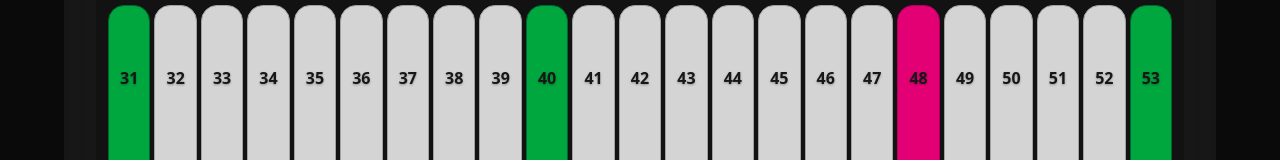
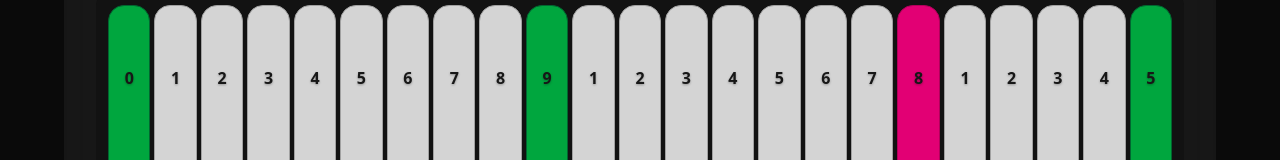
Before and after one commit to Shaunathon/makam-keyboard, a React (Vite) app: page / in a window 1280 px wide. Shown: the part 528-688 px from the top of the page. Built offline with nearby package versions, Linux system fonts and the light colour scheme.

Commit message:
changes from absolute steps (in koma) to intervals (in koma)

```diff
--- a/src/FiftyThreeTETKeyboard.tsx
+++ b/src/FiftyThreeTETKeyboard.tsx
@@ -81,18 +81,33 @@ const CESNI_OPTIONS: CesniChoice[] = CESNI_OPTIONS_RAW
   .slice()
   .sort((a, b) => a.label.localeCompare(b.label, undefined, { sensitivity: 'base' }));
 
-// Custom parser for 0..31 (relative steps)
+// Custom parser: intervals (koma jumps). Example "8 5 9 9" -> [0, 8, 13, 22, 31]
 function parseStepList(s: string): { steps: number[]; error: string | null } {
   if (!s.trim()) return { steps: [], error: null };
+
   const tokens = s.split(/[^0-9]+/).filter(Boolean);
-  const nums: number[] = [];
+  const intervals: number[] = [];
+
   for (const t of tokens) {
     const n = Number(t);
     if (!Number.isInteger(n)) return { steps: [], error: `Non-integer token: '${t}'` };
-    if (n < 0 || n > 31) return { steps: [], error: `Out of range: ${n} (use 0–31)` };
-    nums.push(n);
+    if (n < 0 || n > 31) return { steps: [], error: `Out of range interval: ${n} (use 0–31)` };
+    intervals.push(n);
   }
-  const uniq = Array.from(new Set(nums)).sort((a, b) => a - b);
+
+  // Build cumulative absolute steps, starting from base = 0
+  const steps: number[] = [0];
+  let acc = 0;
+  for (const jump of intervals) {
+    acc += jump;
+    if (acc > 31) return { steps: [], error: `Sum exceeds max step 31 (hit ${acc}).` };
+    steps.push(acc);
+  }
+
+  // De-duplicate while preserving order (in case user typed a 0 interval)
+  const uniq: number[] = [];
+  for (const v of steps) if (!uniq.includes(v)) uniq.push(v);
+
   return { steps: uniq, error: null };
 }
 
@@ -242,6 +257,48 @@ function KomaKeyboard(props: KomaKeyboardProps) {
     justCells.map((lbl, i) => (lbl ? (startStep + i) : -1)).filter(i => i >= 0)
   ), [justCells, startStep]);
 
+  //Calculating relative distance in koma for key labels
+  const deltaFromPrevCesni = React.useMemo(() => {
+    const highlights = Array.from(cesniAbsSteps)
+      .filter(s => s >= startStep && s <= endStep)
+      .sort((a, b) => a - b);
+
+    const m = new Map<number, number>();
+
+    if (highlights.length === 0) {
+      for (let s = startStep; s <= endStep; s++) m.set(s, s);
+      return m;
+    }
+
+    let hiIdx = 0;
+
+    for (let s = startStep; s <= endStep; s++) {
+      // advance to the greatest highlight <= s
+      while (hiIdx + 1 < highlights.length && highlights[hiIdx + 1] <= s) {
+        hiIdx++;
+      }
+
+      if (s < highlights[0]) {
+        // below the first highlight: define as 0 (tweak if you want a different behavior)
+        m.set(s, 0);
+        continue;
+      }
+
+      const atHighlight = s === highlights[hiIdx];
+
+      if (atHighlight) {
+        // distance from previous highlighted step (or 0 if this is the first)
+        const prevIdx = hiIdx - 1;
+        m.set(s, prevIdx >= 0 ? highlights[hiIdx] - highlights[prevIdx] : 0);
+      } else {
+        // distance from the greatest highlighted step below s
+        m.set(s, s - highlights[hiIdx]);
+      }
+    }
+
+    return m;
+  }, [cesniAbsSteps, startStep, endStep]);
+
   return (
     <div className="rounded-2xl bg-neutral-900 p-4 shadow-inner space-y-3">
       {title && <div className="text-sm text-neutral-300 font-semibold">{title}</div>}
@@ -292,7 +349,7 @@ function KomaKeyboard(props: KomaKeyboardProps) {
                      transitionDuration: `${durationMs}ms`,
                    }} />
               <div className="absolute left-1/2 -translate-x-1/2 top-[25%] text-xs sm:text-sm md:text-base font-extrabold leading-none drop-shadow-[0_1px_1px_rgba(0,0,0,0.3)]">
-                {k.absStep}
+              {deltaFromPrevCesni.get(k.absStep) ?? 0}
               </div>
             </div>
           );
@@ -634,6 +691,16 @@ export default function FiftyThreeTETKeyboard() {
   const onTetPointerMove = (e: React.PointerEvent<HTMLDivElement>) => { if (!isTouch) return; updateTetTipFromClientX(e.clientX); };
   const onTetPointerEnd = () => setTetTip(null);
 
+  //Convert steps to intervals for 'custom' entry
+  function stepsToIntervals(abs: number[]): string {
+    if (!abs.length) return '';
+    const a = abs.slice().sort((x, y) => x - y);
+    const withBase = a[0] === 0 ? a : [0, ...a];
+    const deltas: number[] = [];
+    for (let i = 1; i < withBase.length; i++) deltas.push(withBase[i] - withBase[i - 1]);
+    return deltas.join(' ');
+  }
+
   // Prefill "custom" with the previously-selected recipe (kb1)
   const handleCesni1Change = (e: React.ChangeEvent<HTMLSelectElement>) => {
     const newId = (e.target as HTMLSelectElement).value;
@@ -643,7 +710,7 @@ export default function FiftyThreeTETKeyboard() {
         prevId === 'custom'
           ? (customParsed.error ? [] : customParsed.steps)
           : (CESNI_OPTIONS.find(o => o.id === prevId)?.steps ?? []);
-      if (prevSteps.length) setCustomStepsStr(prevSteps.join(' '));
+      if (prevSteps.length) setCustomStepsStr(stepsToIntervals(prevSteps));
     }
     setCesniId(newId);
     prevCesniIdRef.current = newId;
@@ -660,7 +727,7 @@ export default function FiftyThreeTETKeyboard() {
         prevId === 'custom'
           ? (custom2Parsed.error ? [] : custom2Parsed.steps)
           : (CESNI_OPTIONS.find(o => o.id === prevId)?.steps ?? []);
-      if (prevSteps.length) setCustom2StepsStr(prevSteps.join(' '));
+      if (prevSteps.length) setCustom2StepsStr(stepsToIntervals(prevSteps));
     }
     setCesni2Id(newId);
     prevCesni2IdRef.current = newId;
@@ -787,14 +854,14 @@ export default function FiftyThreeTETKeyboard() {
               <span className="flex items-center gap-2">
                 <input
                   className="bg-neutral-800 rounded px-2 py-2 w-52 text-sm"
-                  placeholder="relative e.g. 0 4 13 22 31"
+                  placeholder="intervals e.g. 4 9 9"
                   value={custom2StepsStr}
                   onChange={(e)=> setCustom2StepsStr(e.target.value)}
                 />
                 {custom2Parsed.error ? (
                   <span className="text-red-400 text-xs">{custom2Parsed.error}</span>
                 ) : (
-                  <span className="text-neutral-400 text-xs">0–31 relative to start</span>
+                  <span className="text-neutral-400 text-xs">Intervals in koma; use space to separate</span>
                 )}
               </span>
             )}
@@ -841,14 +908,14 @@ export default function FiftyThreeTETKeyboard() {
               <span className="flex items-center gap-2">
                 <input
                   className="bg-neutral-800 rounded px-2 py-2 w-52 text-sm"
-                  placeholder="e.g. 0 8 13 22 31"
+                  placeholder="intervals e.g. 8 5 9 9"
                   value={customStepsStr}
                   onChange={(e)=> setCustomStepsStr(e.target.value)}
                 />
                 {customParsed.error ? (
                   <span className="text-red-400 text-xs">{customParsed.error}</span>
                 ) : (
-                  <span className="text-neutral-400 text-xs">0–31, space/comma separated</span>
+                  <span className="text-neutral-400 text-xs">Intervals in koma, use space to separate</span>
                 )}
               </span>
             )}
```
